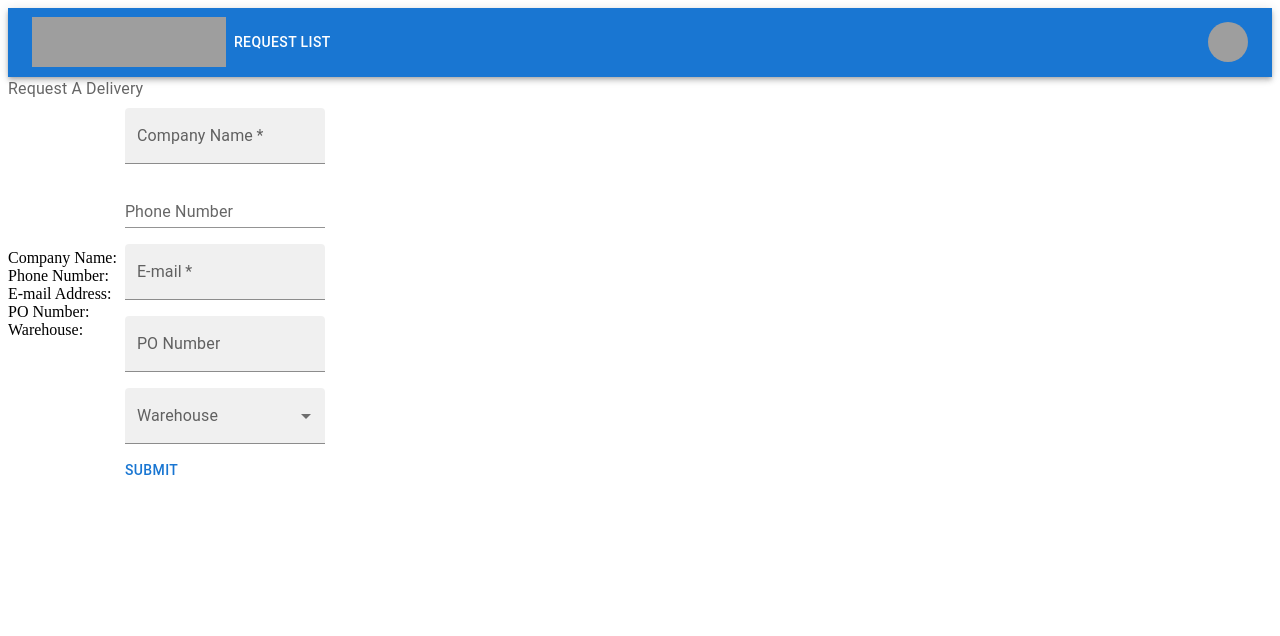
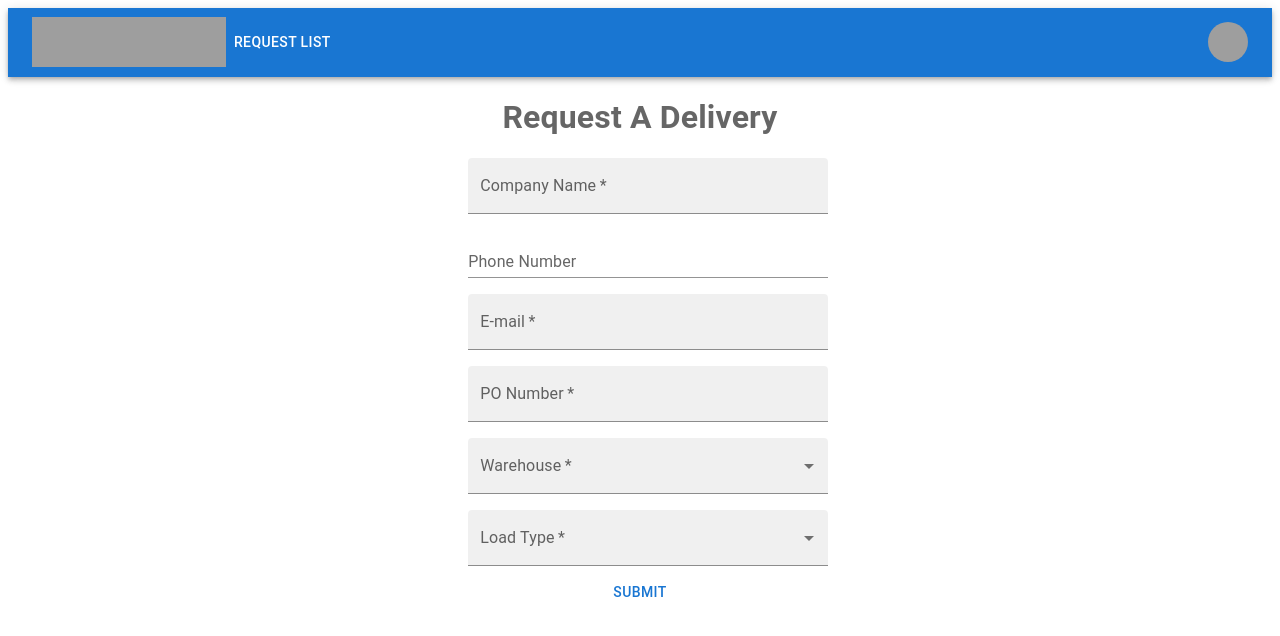
Before and after one commit to gtchiudi/ct-scheduling, a React (Vite) app: page /RequestForm in a window 1280 px wide. Shown: the top 636 px of the page. Built offline with nearby package versions, Linux system fonts and the light colour scheme; grey boxes are pictures that could not be loaded.

Commit message:
Request form formatting

```diff
--- a/src/routes/RequestForm.jsx
+++ b/src/routes/RequestForm.jsx
@@ -31,8 +31,8 @@ const RequestForm = () => {
     ]
 
     return (
+        <Typography textAlign={"center"}>
         <FormControl>
-            <FormLabel >Request A Delivery</FormLabel>
             <Box
                 component="form"
                 justifyContent="center"
@@ -40,24 +40,14 @@ const RequestForm = () => {
                 display="flex"
                 margin="normal"
                 sx={{
-                    '& .MuiTextField-root': { m: 1, width: '25ch' }
+                    '& .MuiTextField-root': { m: 1, width: '40ch' },
+                    "& > :not(style)": { m: 1, width: "40ch" }
                 }}
                 noValidate
                 autoComplete="off"
             >
                 <div>
-                    <label for="Cname">Company Name:</label>
-                    <br></br>
-                    <label>Phone Number:</label>
-                    <br></br>
-                    <label>E-mail Address:</label>
-                    <br></br>
-                    <label>PO Number:</label>
-                    <br></br>
-                    <label>Warehouse:</label>
-                    <br></br>
-                </div>
-                <div>
+                <FormLabel ><h1>Request A Delivery</h1></FormLabel>
                     <TextField
                         required
                         id="Cname"
@@ -84,6 +74,7 @@ const RequestForm = () => {
                     <br></br>
 
                     <TextField
+                        required
                         id="PONumber"
                         label="PO Number"
                         variant="filled"
@@ -92,6 +83,7 @@ const RequestForm = () => {
 
                     <TextField
                         select
+                        required
                         id="Warehouse"
                         label="Warehouse"
                         variant="filled"
@@ -104,11 +96,25 @@ const RequestForm = () => {
                     </TextField>
                     <br></br>
 
+                    <TextField
+                        select
+                        required
+                        id="Load"
+                        label="Load Type"
+                        variant="filled"
+                    >
+                        {loads.map((option) => (
+                        <MenuItem key={option.value} value={option.value}>
+                            {option.value}
+                        </MenuItem>
+                        ))}
+                    </TextField>
                     <Button>Submit</Button>
                 </div>
 
             </ Box>
         </FormControl>
+        </Typography>
    );
 };
 
```
